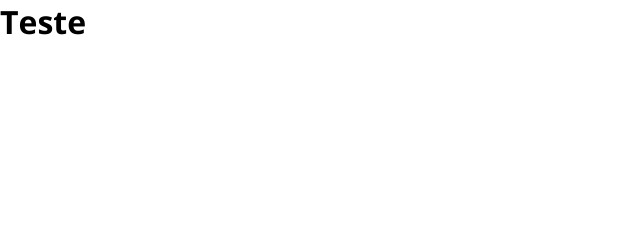
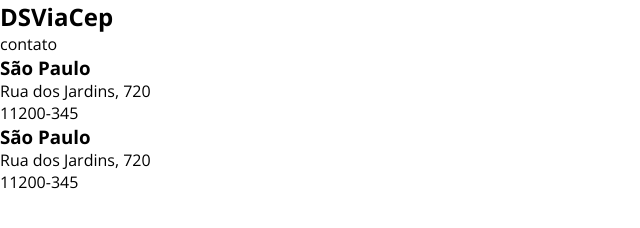
Before and after one commit to Rafaelse6/DsViaCep, a plain HTML site: page projeto-viacep/index.html in a window 1280 px wide. Shown: the whole page, without its empty margins (0-640 px from the left). Drawn offline with nearby package versions, Linux system fonts and the light colour scheme.

Commit message:
HTML started

```diff
--- a/projeto-viacep/index.html
+++ b/projeto-viacep/index.html
@@ -15,7 +15,30 @@
 </head>
 
 <body>
-    <h1>Teste</h1>
+    <header>
+        <nav>
+            <h1>DSViaCep</h1>
+            <div>contato</div>
+        </nav>
+        <main>
+            <section id="form-section">
+
+            </section>
+            <section id="list-section">
+                <div>
+                    <h3>São Paulo</h3>
+                    <p>Rua dos Jardins, 720</p>
+                    <p>11200-345</p>
+                </div>
+
+                <div>
+                    <h3>São Paulo</h3>
+                    <p>Rua dos Jardins, 720</p>
+                    <p>11200-345</p>
+                </div>
+            </section>
+        </main>
+    </header>
 </body>
 
 </html>
```
